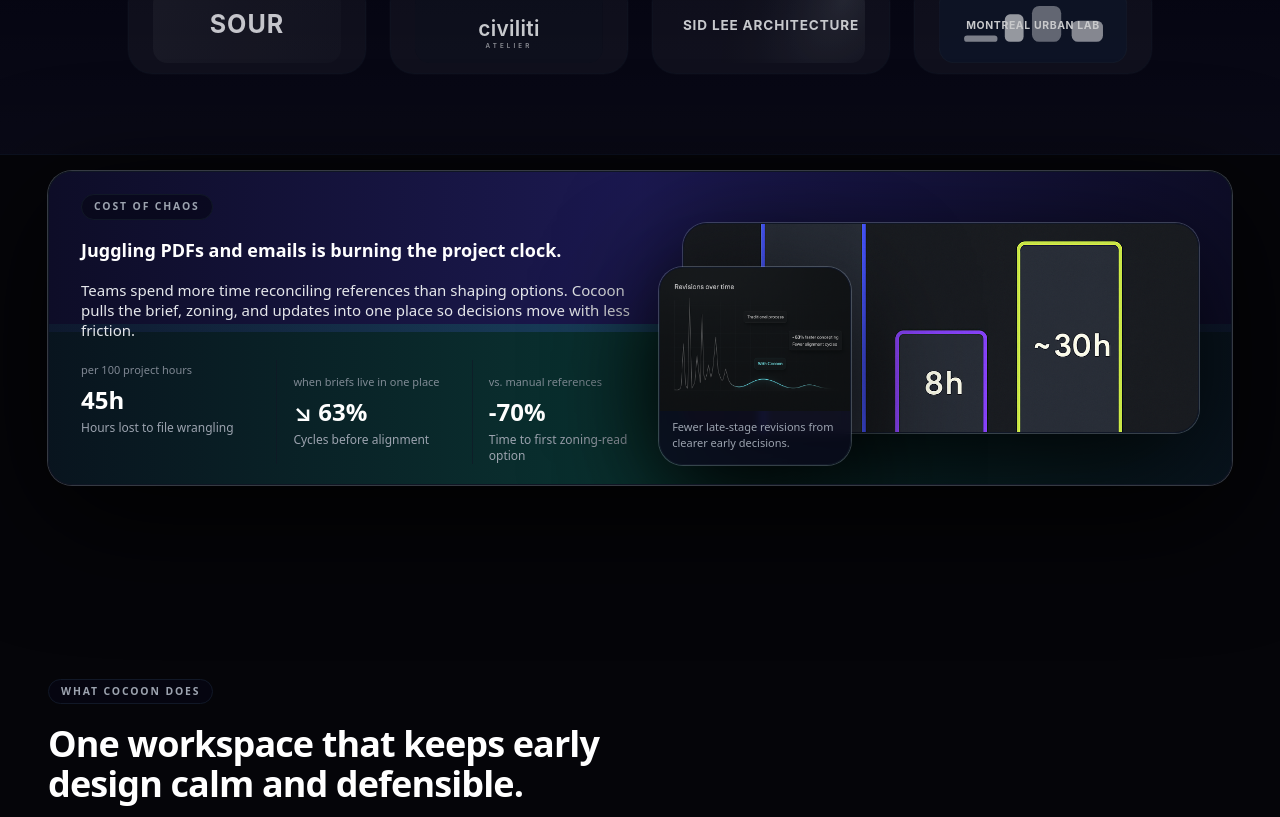
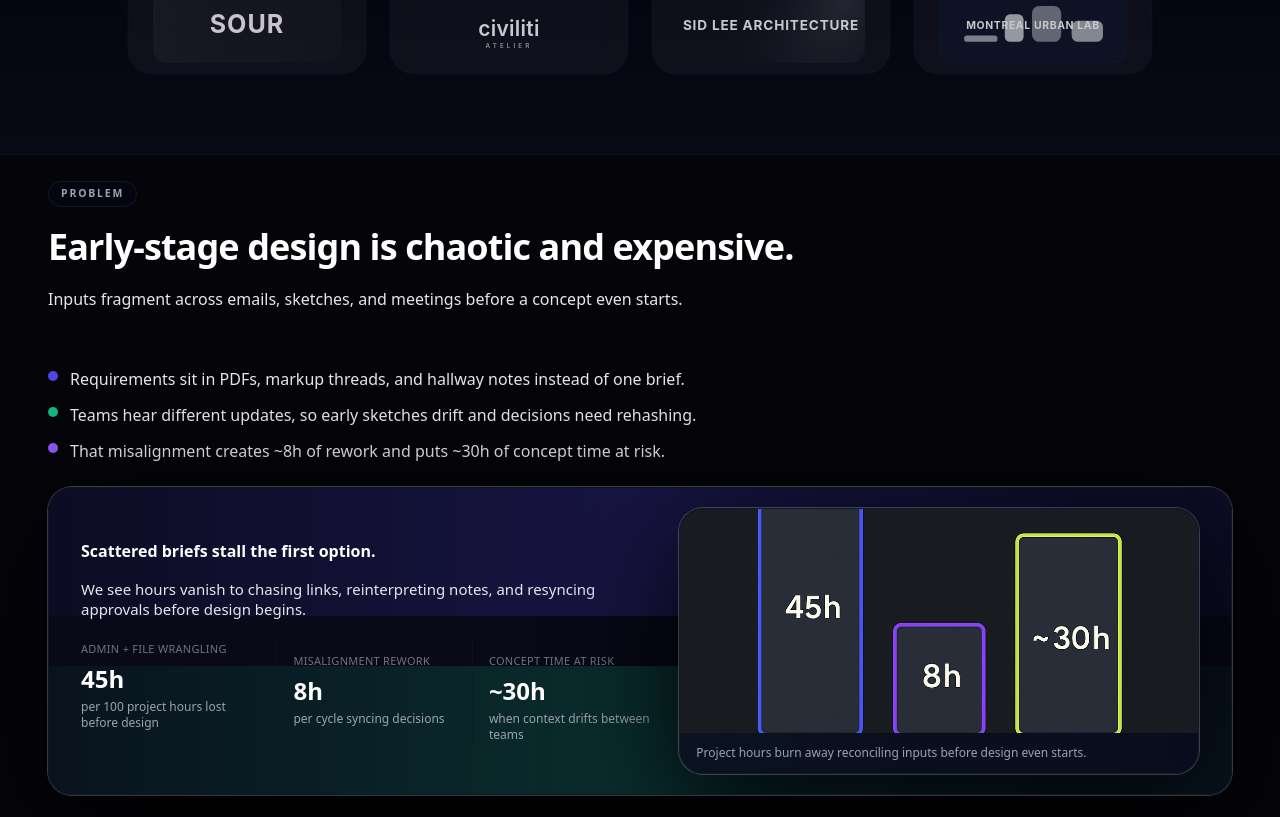
Before and after one commit to cocoonlab/cocoonlab-site, a Next.js app: page / in a window 1280 px wide. Shown: the part 1103-1920 px from the top of the page. Built offline with nearby package versions, Linux system fonts and the light colour scheme; no server answers.

Commit message:
Add focused problem section and streamline metrics

```diff
--- a/app/page.tsx
+++ b/app/page.tsx
@@ -1,8 +1,8 @@
 import type { Metadata } from "next";
 import { LayoutShell } from "@/components/layout/LayoutShell";
 import { Hero } from "@/components/home/Hero";
-import { MetricsStrip } from "@/components/home/MetricsStrip";
 import { TrustedByBand } from "@/components/home/TrustedByBand";
+import { ProblemSection } from "@/components/home/ProblemSection";
 import { UseCases } from "@/components/home/UseCases";
 import { NewsletterForm } from "@/components/NewsletterForm";
 import { WhatCocoonDoes } from "@/components/home/WhatCocoonDoes";
@@ -39,7 +39,7 @@ export default function HomePage() {
     <LayoutShell>
       <Hero />
       <TrustedByBand />
-      <MetricsStrip id="problem" />
+      <ProblemSection />
       <WhatCocoonDoes />
       <DemoSection />
       <OutcomesSection />
--- a/components/home/Hero.tsx
+++ b/components/home/Hero.tsx
@@ -1,6 +1,5 @@
 "use client";
 
-import Link from "next/link";
 import Image from "next/image";
 import { motion, useReducedMotion, useScroll, useTransform } from "framer-motion";
 import { useEffect, useRef, useState } from "react";
@@ -86,14 +85,15 @@ export function Hero() {
 
           <div className="space-y-1 text-sm leading-relaxed text-text-muted">
             <p>Built with pilot studios tackling dense infill, campuses, and public realm work.</p>
-            <Link
+            <a
               href={DEMO_FALLBACK_URL}
               target="_blank"
+              rel="noopener noreferrer"
               className="inline-flex items-center gap-1 text-text-soft underline-offset-4 hover:text-white hover:underline"
             >
               If video fails, open demo in a new tab
               <span aria-hidden>↗</span>
-            </Link>
+            </a>
           </div>
         </motion.div>
 
--- a/components/home/MetricsStrip.tsx
+++ b/components/home/MetricsStrip.tsx
@@ -1,121 +1,90 @@
 "use client";
 
 import Image from "next/image";
-import { motion } from "framer-motion";
+import { motion, useReducedMotion } from "framer-motion";
 
 import projectHoursCard from "@/public/images/project-hours-infographic-card.png";
-import revisionComparisonChart from "@/public/images/revision-comparison-chart.png";
 
 type MetricsStripProps = {
-  id?: string;
+  className?: string;
 };
 
 const metrics = [
   {
-    label: "Hours lost to file wrangling",
+    label: "Admin + file wrangling",
     value: "45h",
-    caption: "per 100 project hours"
+    caption: "per 100 project hours lost before design"
   },
   {
-    label: "Cycles before alignment",
-    value: "↘ 63%",
-    caption: "when briefs live in one place"
+    label: "Misalignment rework",
+    value: "8h",
+    caption: "per cycle syncing decisions"
   },
   {
-    label: "Time to first zoning-read option",
-    value: "-70%",
-    caption: "vs. manual references"
+    label: "Concept time at risk",
+    value: "~30h",
+    caption: "when context drifts between teams"
   }
 ] as const;
 
-export function MetricsStrip({ id }: MetricsStripProps) {
+export function MetricsStrip({ className }: MetricsStripProps) {
+  const prefersReducedMotion = useReducedMotion();
+
   return (
-    <section
-      id={id}
-      aria-label="Cocoon impact metrics"
-      className="section-pad pt-4"
+    <motion.div
+      initial={prefersReducedMotion ? { opacity: 1, y: 0 } : { opacity: 0, y: 14 }}
+      whileInView={{ opacity: 1, y: 0 }}
+      viewport={{ once: true, amount: 0.35 }}
+      transition={{ duration: 0.45, ease: "easeOut" }}
+      className={[
+        "card-surface relative overflow-hidden border border-border-subtle/80 bg-surface-raised/80 px-4 py-5 shadow-inner-glow sm:px-6 lg:px-8",
+        className
+      ]
+        .filter(Boolean)
+        .join(" ")}
     >
-      <div className="container-x">
-        <motion.div
-          initial={{ opacity: 0, y: 14 }}
-          whileInView={{ opacity: 1, y: 0 }}
-          viewport={{ once: true, amount: 0.3 }}
-          transition={{ duration: 0.45, ease: "easeOut" }}
-          className="card-surface relative overflow-hidden border-border-subtle/80 bg-surface-raised/80 px-4 py-5 shadow-inner-glow sm:px-6 lg:px-8"
-        >
-          {/* Gradient ribbons */}
-          <div className="pointer-events-none absolute inset-x-[-20%] top-0 h-40 bg-gradient-to-r from-transparent via-accent-blue/40 to-transparent opacity-70" />
-          <div className="pointer-events-none absolute inset-x-[-20%] bottom-0 h-40 bg-gradient-to-r from-transparent via-accent-emerald/35 to-transparent opacity-70" />
+      <div className="pointer-events-none absolute inset-x-[-20%] top-0 h-32 bg-gradient-to-r from-transparent via-accent-blue/30 to-transparent opacity-70" />
+      <div className="pointer-events-none absolute inset-x-[-20%] bottom-0 h-32 bg-gradient-to-r from-transparent via-accent-emerald/30 to-transparent opacity-70" />
 
-          <div className="relative grid gap-8 lg:grid-cols-[minmax(0,1.05fr)_minmax(0,0.95fr)] lg:items-center">
+      <div className="relative grid gap-6 lg:grid-cols-[minmax(0,1.05fr)_minmax(0,0.95fr)] lg:items-center">
         <div className="space-y-4">
-              <p className="badge-pill">Cost of chaos</p>
-              <h2 className="text-base font-semibold text-white md:text-lg">
-                Juggling PDFs and emails is burning the project clock.
-              </h2>
+          <p className="text-sm font-semibold text-white md:text-base">
+            Scattered briefs stall the first option.
+          </p>
           <p className="max-w-xl text-sm text-text-soft md:text-[15px]">
-                Teams spend more time reconciling references than shaping options. Cocoon pulls the brief, zoning, and updates
-                into one place so decisions move with less friction.
+            We see hours vanish to chasing links, reinterpreting notes, and resyncing approvals before design begins.
           </p>
 
-              <div className="grid gap-4 pt-1 text-sm sm:grid-cols-3">
+          <div className="grid gap-3 pt-1 text-sm sm:grid-cols-3">
             {metrics.map((m) => (
               <div
                 key={m.label}
                 className="flex flex-col gap-1 border-t border-border-subtle/60 pt-3 first:border-none first:pt-0 sm:border-t-0 sm:border-l sm:pl-4 sm:first:border-none sm:first:pl-0"
               >
-                    <p className="text-[11px] text-text-muted/80">{m.caption}</p>
+                <p className="text-[11px] uppercase tracking-wide text-text-muted/70">{m.label}</p>
                 <p className="text-2xl font-semibold text-white">{m.value}</p>
-                    <p className="text-xs text-text-muted">{m.label}</p>
+                <p className="text-xs text-text-muted">{m.caption}</p>
               </div>
             ))}
           </div>
         </div>
 
-            {/* Visual duo */}
-            <div className="relative mt-2 lg:mt-0">
-              <motion.div
-                initial={{ opacity: 0, y: 22, scale: 0.96 }}
-                whileInView={{ opacity: 1, y: 0, scale: 1 }}
-                viewport={{ once: true, amount: 0.4 }}
-                transition={{ duration: 0.55, ease: "easeOut" }}
-                className="card-surface relative overflow-hidden shadow-inner-glow"
-              >
-                <div className="relative h-44 sm:h-48 lg:h-52">
+        <figure className="card-surface relative overflow-hidden shadow-inner-glow">
+          <div className="relative h-48 sm:h-52 lg:h-56">
             <Image
               src={projectHoursCard}
-                    alt="Hours saved when admin and compliance live inside Cocoon."
+              alt="Hours lost before a design team can present first options."
               fill
               sizes="(min-width: 1024px) 18rem, 60vw"
               className="object-cover"
+              priority={false}
             />
           </div>
-              </motion.div>
-
-              <motion.div
-                initial={{ opacity: 0, y: 30, scale: 0.9 }}
-                whileInView={{ opacity: 1, y: 0, scale: 1 }}
-                viewport={{ once: true, amount: 0.4 }}
-                transition={{ duration: 0.55, ease: "easeOut", delay: 0.12 }}
-                className="card-surface absolute -bottom-6 -left-3 hidden w-40 overflow-hidden shadow-inner-glow sm:block md:w-48 lg:-bottom-8 lg:-left-6"
-              >
-                <div className="relative aspect-[4/3]">
-                  <Image
-                    src={revisionComparisonChart}
-                    alt="Fewer revision loops when a shared brief stays current."
-                    fill
-                    sizes="12rem"
-                    className="object-cover"
-                  />
-                </div>
-                <p className="px-3 pb-3 pt-2 text-[11px] text-text-muted">
-                  Fewer late-stage revisions from clearer early decisions.
-                </p>
-              </motion.div>
-            </div>
+          <figcaption className="px-4 py-3 text-xs text-text-muted">
+            Project hours burn away reconciling inputs before design even starts.
+          </figcaption>
+        </figure>
       </div>
     </motion.div>
-      </div>
-    </section>
   );
 }
--- /dev/null
+++ b/components/home/ProblemSection.tsx
@@ -0,0 +1,33 @@
+import { Section } from "@/components/Section";
+import { MetricsStrip } from "./MetricsStrip";
+
+export function ProblemSection() {
+  return (
+    <Section
+      id="problem"
+      eyebrow="Problem"
+      title="Early-stage design is chaotic and expensive."
+      kicker="Inputs fragment across emails, sketches, and meetings before a concept even starts."
+      className="pt-6"
+    >
+      <div className="space-y-6">
+        <ul className="space-y-3 text-sm text-text-soft md:text-base">
+          <li className="flex items-start gap-3">
+            <span className="mt-1 h-2.5 w-2.5 rounded-full bg-accent-blue" aria-hidden />
+            <span>Requirements sit in PDFs, markup threads, and hallway notes instead of one brief.</span>
+          </li>
+          <li className="flex items-start gap-3">
+            <span className="mt-1 h-2.5 w-2.5 rounded-full bg-accent-emerald" aria-hidden />
+            <span>Teams hear different updates, so early sketches drift and decisions need rehashing.</span>
+          </li>
+          <li className="flex items-start gap-3">
+            <span className="mt-1 h-2.5 w-2.5 rounded-full bg-accent-purple" aria-hidden />
+            <span>That misalignment creates ~8h of rework and puts ~30h of concept time at risk.</span>
+          </li>
+        </ul>
+
+        <MetricsStrip />
+      </div>
+    </Section>
+  );
+}
```
Lines whose indentation alone changed are shown as unchanged.
